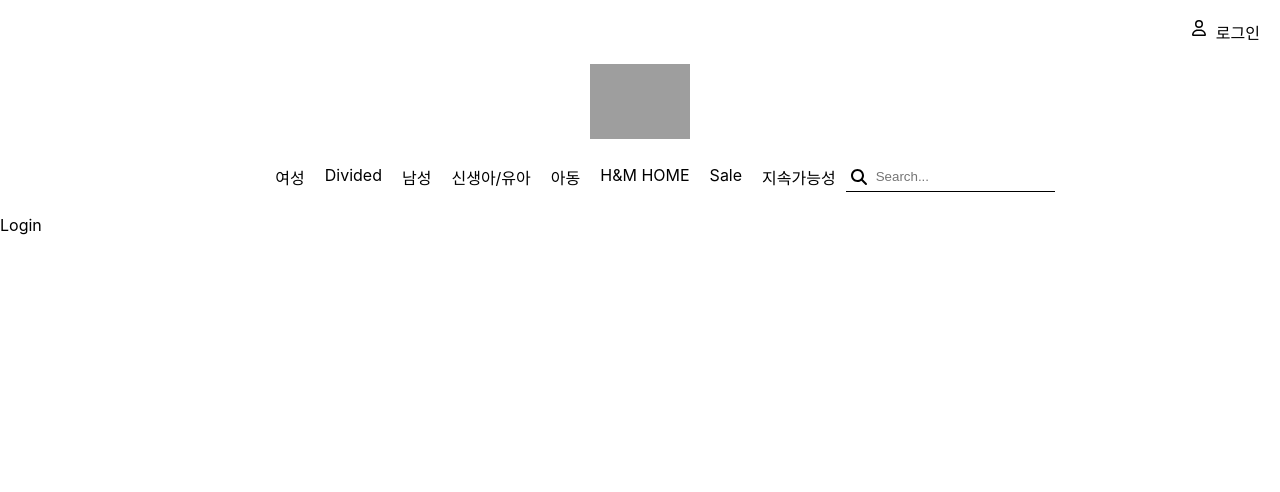
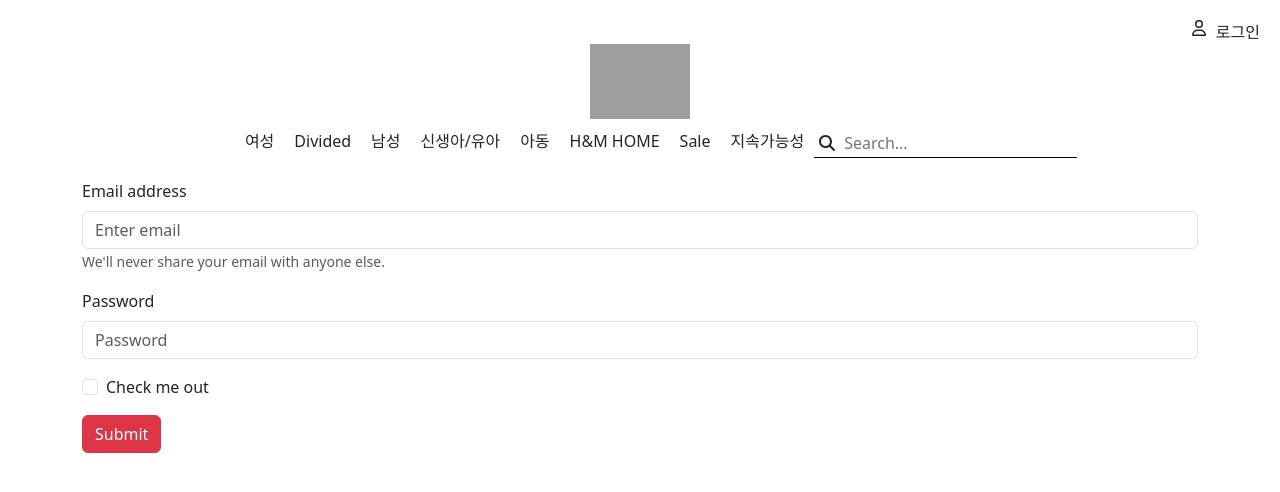
Before and after one commit to HyejungNa/hnm-react-router-prac, a React (Create React App) app: page /login in a window 1280 px wide. Shown: the top 492 px of the page. Built offline with nearby package versions, Linux system fonts and the light colour scheme; grey boxes are pictures that could not be loaded.

Commit message:
add product component, login & navigate functions

```diff
--- a/package.json
+++ b/package.json
@@ -10,8 +10,10 @@
     "@testing-library/jest-dom": "^5.17.0",
     "@testing-library/react": "^13.4.0",
     "@testing-library/user-event": "^13.5.0",
+    "bootstrap": "^5.3.3",
     "json-server": "^0.17.4",
     "react": "^18.3.1",
+    "react-bootstrap": "^2.10.4",
     "react-dom": "^18.3.1",
     "react-router-dom": "^6.26.1",
     "react-scripts": "5.0.1",
--- a/src/App.css
+++ b/src/App.css
@@ -1,12 +1,25 @@
 .login-button {
   display: flex;
-  /* flex-direction: column; */
   justify-content: flex-end;
-  margin: 20px;
+  margin: 20px 20px 0px 20px;
+  cursor: pointer;
 }
 
 .login-icon {
   margin-right: 10px;
+}
+/*
+.login-form .email-input {
+  width: 50%;
+}
+
+.login-form .password-input {
+  width: 50%;
+} */
+
+.login-form .login-submit-btn {
+  display: flex;
+  justify-content: center;
 }
 
 .nav-section {
@@ -17,6 +30,7 @@
 .menu-list {
   display: flex;
   list-style-type: none;
+  white-space: nowrap;
 }
 
 .menu-list li {
@@ -31,19 +45,39 @@
 .input-container {
   position: relative; /* 아이콘의 위치를 absolute로 지정가능하게해줌*/
   display: flex;
+  justify-content: flex-end;
   align-items: center;
+  padding-bottom: 10px;
 }
 
 .search-input {
   padding-left: 30px; /* 아이콘의 크기에 따라 조정, 아이콘이 input 내부에 겹치지 않도록 해줌 */
   width: 100%;
-  height: 35%;
+  height: 55%;
   border: none;
   border-bottom: 1px solid black;
+  padding-bottom: 3px;
   color: gray;
 }
 
 .search-icon {
   position: absolute; /* input의 왼쪽에 위치시키고, 적절한 left 값을 설정하기*/
   left: 5px; /* 아이콘과 입력창 사이의 간격 조정 */
+  padding-bottom: 3px;
 }
+
+.product-card {
+  margin-bottom: 10px;
+}
+
+.product-card:hover {
+  transform: scale(1.1);
+  cursor: pointer;
+}
+
+.product-card img {
+  width: 300px;
+  height: 380px;
+  border-radius: 15px;
+  margin-top: 10px;
+}
--- a/src/App.js
+++ b/src/App.js
@@ -1,18 +1,32 @@
 import './App.css';
+import 'bootstrap/dist/css/bootstrap.min.css';
+import { useEffect, useState } from 'react';
 import { Routes, Route, Link } from 'react-router-dom';
 import ProductAll from './page/ProductAll';
 import Login from './page/Login';
 import ProductDetail from './page/ProductDetail';
 import Navbar from './component/Navbar';
+import PrivateRoute from './route/PrivateRoute';
 
 function App() {
+  const [authenticate, setAuthenticate] = useState(false);
+
+  useEffect(() => {
+    console.log('aa', authenticate);
+  }, [authenticate]);
   return (
     <div>
       <Navbar />
       <Routes>
         <Route path='/' element={<ProductAll />} />
-        <Route path='/login' element={<Login />} />
-        <Route path='/product/:id' element={<ProductDetail />} />
+        <Route
+          path='/login'
+          element={<Login setAuthenticate={setAuthenticate} />}
+        />
+        <Route
+          path='/product/:id'
+          element={<PrivateRoute authenticate={authenticate} />}
+        />
       </Routes>
     </div>
   );
--- a/src/component/Navbar.js
+++ b/src/component/Navbar.js
@@ -2,6 +2,7 @@
 import { FontAwesomeIcon } from '@fortawesome/react-fontawesome';
 import { faUser } from '@fortawesome/free-regular-svg-icons';
 import { faSearch } from '@fortawesome/free-solid-svg-icons';
+import { useNavigate } from 'react-router-dom';
 
 const Navbar = () => {
   const menulist = [
@@ -14,16 +15,23 @@
     'Sale',
     '지속가능성',
   ];
+
+  const navigate = useNavigate();
+
+  const goToLogin = () => {
+    navigate('/login');
+  };
+
   return (
     <div>
       <div>
-        <div className='login-button'>
+        <div className='login-button' onClick={goToLogin}>
           <FontAwesomeIcon icon={faUser} className='login-icon' />
           <div>로그인</div>
         </div>
       </div>
       <div className='nav-section'>
-        <img width={100} src='https://www2.hm.com/hm-logo.png'></img>
+        <img width={100} src='https://www2.hm.com/hm-logo.png' alt='logo'></img>
       </div>
       <div className='menu-area'>
         <ul className='menu-list'>
--- a/src/component/ProductCard.js
+++ b/src/component/ProductCard.js
@@ -1,16 +1,18 @@
 import React from 'react';
+import { useNavigate } from 'react-router-dom';
 
-const ProductCard = () => {
+const ProductCard = ({ item }) => {
+  const navigate = useNavigate();
+  const showDetail = () => {
+    navigate(`/product/${item.id}`);
+  };
   return (
-    <div>
-      <img
-        src='https://lp2.hm.com/hmgoepprod?set=source[/c0/3c/c03cd3305c0e599af18f6a1268b120db05f99796.jpg],origin[dam],category[],type[DESCRIPTIVESTILLLIFE],res[z],hmver[2]&call=url[file:/product/main]'
-        alt='tench-coat-image'
-      ></img>
-      <div>Conscious choice</div>
-      <div>벨티드 트월 코트</div>
-      <div>₩99000</div>
-      <div>신제품</div>
+    <div className='product-card' onClick={showDetail}>
+      <img src={item?.img} alt='trench-coat-image'></img>
+      <div>{item?.choice === true ? 'Conscious choice' : ''}</div>
+      <div>{item?.title}</div>
+      <div>₩{item?.price}</div>
+      <div>{item?.new === true ? 'New' : ''}</div>
     </div>
   );
 };
--- a/src/page/Login.js
+++ b/src/page/Login.js
@@ -1,7 +1,49 @@
 import React from 'react';
+import { Form, Button, Container } from 'react-bootstrap';
+import { useNavigate } from 'react-router-dom';
 
-const Login = () => {
-  return <div>Login</div>;
+const Login = ({ setAuthenticate }) => {
+  const navigate = useNavigate();
+
+  const loginUser = (event) => {
+    event.preventDefault();
+    console.log('login function');
+    setAuthenticate(true);
+    navigate('/');
+  };
+
+  return (
+    <Container>
+      <Form className='login-form' onSubmit={(event) => loginUser(event)}>
+        <Form.Group className='mb-3' controlId='formBasicEmail'>
+          <Form.Label>Email address</Form.Label>
+          <Form.Control
+            type='email'
+            placeholder='Enter email'
+            className='email-input'
+          />
+          <Form.Text className='text-muted'>
+            We'll never share your email with anyone else.
+          </Form.Text>
+        </Form.Group>
+
+        <Form.Group className='mb-3' controlId='formBasicPassword'>
+          <Form.Label>Password</Form.Label>
+          <Form.Control
+            type='password'
+            placeholder='Password'
+            className='password-input'
+          />
+        </Form.Group>
+        <Form.Group className='mb-3' controlId='formBasicCheckbox'>
+          <Form.Check type='checkbox' label='Check me out' />
+        </Form.Group>
+        <Button variant='danger' type='submit'>
+          Submit
+        </Button>
+      </Form>
+    </Container>
+  );
 };
 
 export default Login;
--- a/src/page/ProductAll.js
+++ b/src/page/ProductAll.js
@@ -1,6 +1,7 @@
 import React from 'react';
 import { useEffect, useState } from 'react';
 import ProductCard from '../component/ProductCard';
+import { Col, Container, Row } from 'react-bootstrap';
 
 const ProductAll = () => {
   const [productList, setProductList] = useState([]);
@@ -17,7 +18,15 @@
   }, []);
   return (
     <div>
-      <ProductCard />
+      <Container>
+        <Row>
+          {productList.map((item) => (
+            <Col lg={3} key={item.id}>
+              <ProductCard item={item} />
+            </Col>
+          ))}
+        </Row>
+      </Container>
     </div>
   );
 };
--- /dev/null
+++ b/src/route/PrivateRoute.js
@@ -0,0 +1,9 @@
+import React from 'react';
+import ProductDetail from '../page/ProductDetail';
+import { Navigate } from 'react-router-dom';
+
+const PrivateRoute = ({ authenticate }) => {
+  return authenticate === true ? <ProductDetail /> : <Navigate to='/login' />;
+};
+
+export default PrivateRoute;
```
Also changed, not shown: 1 other file (tests, documents, lock files or other folders).
